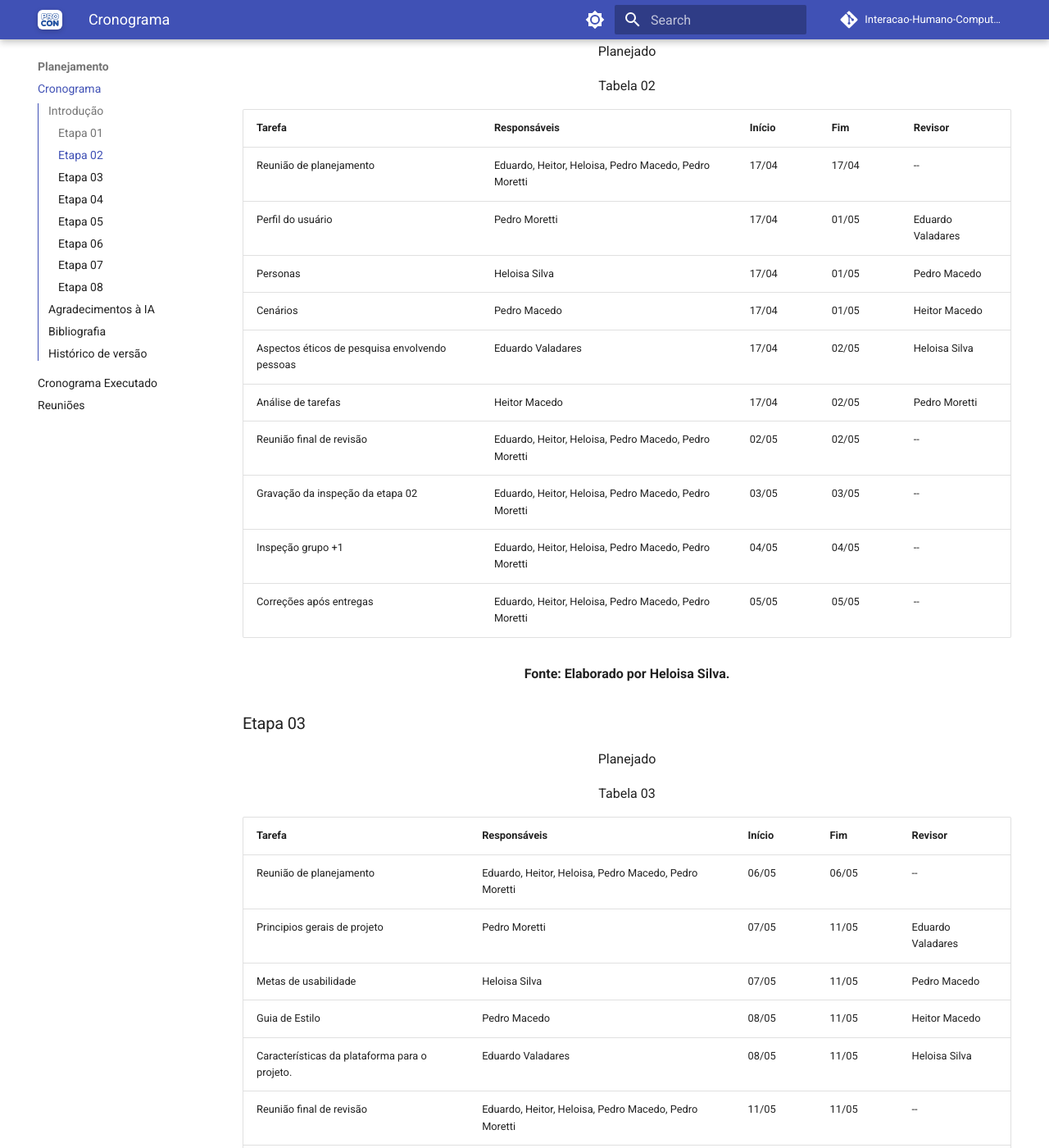
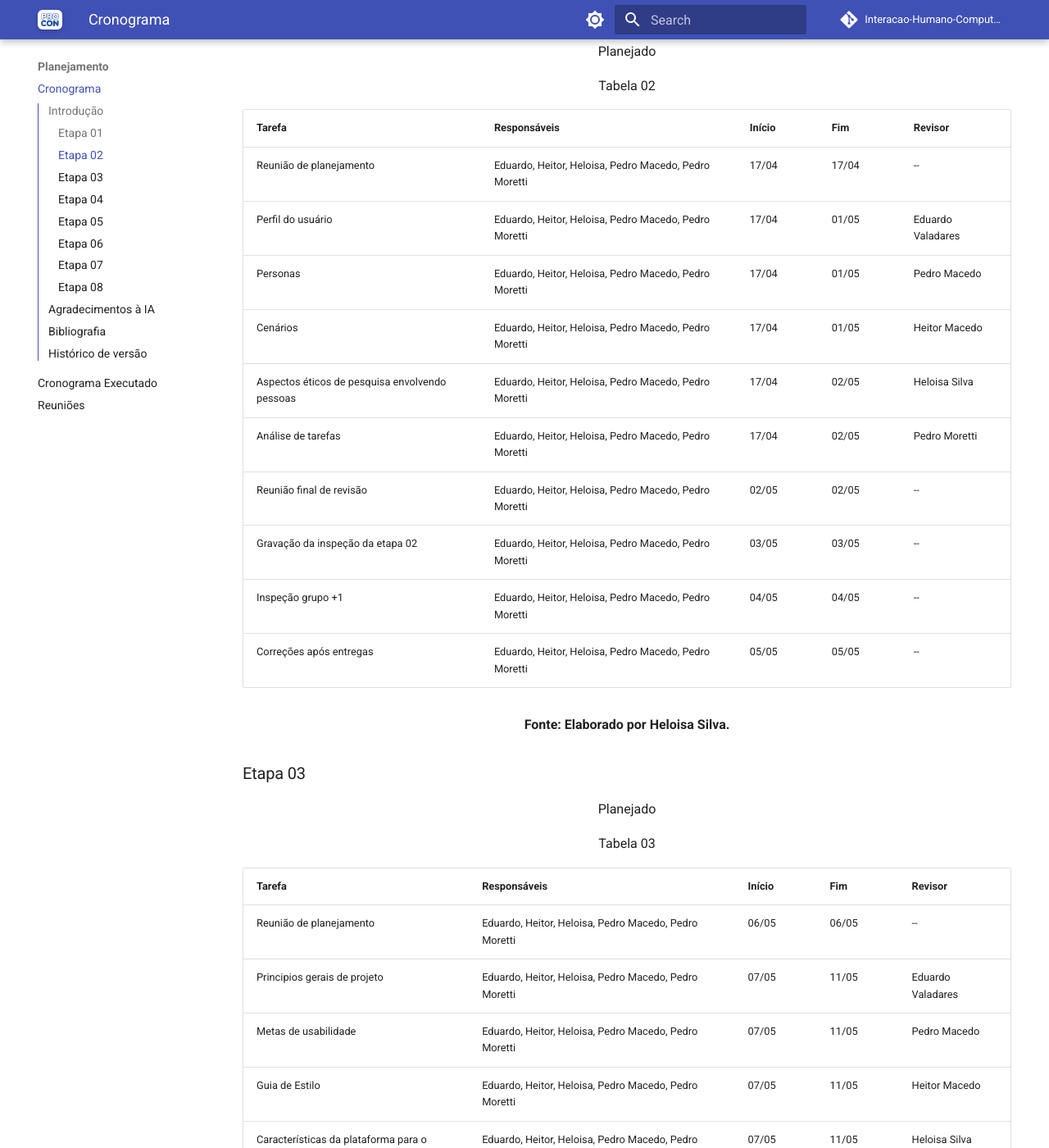
Before and after one commit to Interacao-Humano-Computador/2026.1-Grupo03, an MkDocs documentation site: the page built from docs/planejamento/cronograma.md, in a window 1280 px wide and 1400 px high, scrolled down 1330 px. Shown: the whole window at 82% size. Built offline with MkDocs 1.6.1 and Material for MkDocs 9.7.7, drawn with Linux system fonts in a browser that asks for light colours; comment, search, counter and statistics services are not loaded; some of the changed text lies outside the part shown.

```diff
--- a/docs/planejamento/cronograma.md
+++ b/docs/planejamento/cronograma.md
@@ -37,11 +37,11 @@
 | Tarefa                                         | Responsáveis                                          | Início | Fim   | Revisor           |
 | ---------------------------------------------- | ----------------------------------------------------- | ------ | ----- | ----------------- |
 | Reunião de planejamento                        | Eduardo, Heitor, Heloisa, Pedro Macedo, Pedro Moretti | 17/04  | 17/04 | --                |
-| Perfil do usuário                              | Pedro Moretti                                         | 17/04  | 01/05 | Eduardo Valadares |
-| Personas                                       | Heloisa Silva                                         | 17/04  | 01/05 | Pedro Macedo      |
-| Cenários                                       | Pedro Macedo                                          | 17/04  | 01/05 | Heitor Macedo     |
-| Aspectos éticos de pesquisa envolvendo pessoas | Eduardo Valadares                                     | 17/04  | 02/05 | Heloisa Silva     |
-| Análise de tarefas                             | Heitor Macedo                                         | 17/04  | 02/05 | Pedro Moretti     |
+| Perfil do usuário                              | Eduardo, Heitor, Heloisa, Pedro Macedo, Pedro Moretti | 17/04  | 01/05 | Eduardo Valadares |
+| Personas                                       | Eduardo, Heitor, Heloisa, Pedro Macedo, Pedro Moretti  | 17/04  | 01/05 | Pedro Macedo      |
+| Cenários                                       | Eduardo, Heitor, Heloisa, Pedro Macedo, Pedro Moretti | 17/04  | 01/05 | Heitor Macedo     |
+| Aspectos éticos de pesquisa envolvendo pessoas | Eduardo, Heitor, Heloisa, Pedro Macedo, Pedro Moretti | 17/04  | 02/05 | Heloisa Silva     |
+| Análise de tarefas                             | Eduardo, Heitor, Heloisa, Pedro Macedo, Pedro Moretti | 17/04  | 02/05 | Pedro Moretti     |
 | Reunião final de revisão                       | Eduardo, Heitor, Heloisa, Pedro Macedo, Pedro Moretti | 02/05  | 02/05 | --                |
 | Gravação da inspeção da etapa 02               | Eduardo, Heitor, Heloisa, Pedro Macedo, Pedro Moretti | 03/05  | 03/05 | --                |
 | Inspeção grupo +1                              | Eduardo, Heitor, Heloisa, Pedro Macedo, Pedro Moretti | 04/05  | 04/05 | --                |
@@ -57,10 +57,10 @@
 | Tarefa                                        | Responsáveis                                          | Início | Fim   | Revisor           |
 | --------------------------------------------- | ----------------------------------------------------- | ------ | ----- | ----------------- |
 | Reunião de planejamento                       | Eduardo, Heitor, Heloisa, Pedro Macedo, Pedro Moretti | 06/05  | 06/05 | --                |
-| Principios gerais de projeto                  | Pedro Moretti                                         | 07/05  | 11/05 | Eduardo Valadares |
-| Metas de usabilidade                          | Heloisa Silva                                         | 07/05  | 11/05 | Pedro Macedo      |
-| Guia de Estilo                                | Pedro Macedo                                          | 08/05  | 11/05 | Heitor Macedo     |
-| Características da plataforma para o projeto. | Eduardo Valadares                                     | 08/05  | 11/05 | Heloisa Silva     |
+| Principios gerais de projeto                  | Eduardo, Heitor, Heloisa, Pedro Macedo, Pedro Moretti  | 07/05  | 11/05 | Eduardo Valadares |
+| Metas de usabilidade                          | Eduardo, Heitor, Heloisa, Pedro Macedo, Pedro Moretti | 07/05  | 11/05 | Pedro Macedo      |
+| Guia de Estilo                                | Eduardo, Heitor, Heloisa, Pedro Macedo, Pedro Moretti  | 07/05  | 11/05 | Heitor Macedo     |
+| Características da plataforma para o projeto. | Eduardo, Heitor, Heloisa, Pedro Macedo, Pedro Moretti | 07/05  | 11/05 | Heloisa Silva     |
 | Reunião final de revisão                      | Eduardo, Heitor, Heloisa, Pedro Macedo, Pedro Moretti | 11/05  | 11/05 | --                |
 | Gravação da inspeção da etapa 03              | Eduardo, Heitor, Heloisa, Pedro Macedo, Pedro Moretti | 12/05  | 12/05 | --                |
 | Inspeção grupo +1                             | Eduardo, Heitor, Heloisa, Pedro Macedo, Pedro Moretti | 13/05  | 13/05 | --                |
@@ -76,10 +76,10 @@
 | Tarefa                                                                   | Responsáveis                                          | Início | Fim   | Revisor           |
 | ------------------------------------------------------------------------ | ----------------------------------------------------- | ------ | ----- | ----------------- |
 | Reunião de planejamento                                                  | Eduardo, Heitor, Heloisa, Pedro Macedo, Pedro Moretti | 16/05  | 16/05 | --                |
-| Planejamento da Avaliação do Storyboard                                  | Pedro Moretti                                         | 16/05  | 18/05 | Eduardo Valadares |
-| Planejamento do relato dos resultados da avaliação do Storyboard         | Heloisa Silva                                         | 16/05  | 18/05 | Pedro Macedo      |
-| Planejamento da Avaliação da Análise de tarefas                          | Pedro Macedo                                          | 16/05  | 18/05 | Heitor Macedo     |
-| Planejamento do relato dos resultados da avaliação da Análise de tarefas | Eduardo Valadares                                     | 16/05  | 18/05 | Heloisa Silva     |
+| Planejamento da Avaliação do Storyboard                                  | Eduardo, Heitor, Heloisa, Pedro Macedo, Pedro Moretti | 16/05  | 18/05 | Eduardo Valadares |
+| Planejamento do relato dos resultados da avaliação do Storyboard         | Eduardo, Heitor, Heloisa, Pedro Macedo, Pedro Moretti | 16/05  | 18/05 | Pedro Macedo      |
+| Planejamento da Avaliação da Análise de tarefas                          | Eduardo, Heitor, Heloisa, Pedro Macedo, Pedro Moretti | 16/05  | 18/05 | Heitor Macedo     |
+| Planejamento do relato dos resultados da avaliação da Análise de tarefas | Eduardo, Heitor, Heloisa, Pedro Macedo, Pedro Moretti | 16/05  | 18/05 | Heloisa Silva     |
 | Reunião final de revisão                                                 | Eduardo, Heitor, Heloisa, Pedro Macedo, Pedro Moretti | 18/05  | 18/05 | --                |
 | Gravação da inspeção da etapa 04                                         | Eduardo, Heitor, Heloisa, Pedro Macedo, Pedro Moretti | 19/05  | 19/05 | --                |
 | Inspeção grupo +1                                                        | Eduardo, Heitor, Heloisa, Pedro Macedo, Pedro Moretti | 20/05  | 20/05 | --                |
@@ -95,10 +95,10 @@
 | Tarefa                                                                   | Responsáveis                                          | Início | Fim   | Revisor           |
 | ------------------------------------------------------------------------ | ----------------------------------------------------- | ------ | ----- | ----------------- |
 | Reunião de planejamento                                                  | Eduardo, Heitor, Heloisa, Pedro Macedo, Pedro Moretti | 23/05  | 23/05 | --                |
-| Relato dos resultados do Storyboard                                      | Pedro Moretti                                         | 24/05  | 29/05 | Eduardo Valadares |
-| Relato dos resultados da Análise de tarefas                              | Heloisa Silva                                         | 24/05  | 29/05 | Pedro Macedo      |
-| Planejamento da Avaliação do Protótipo de Papel                          | Pedro Macedo                                          | 24/05  | 30/05 | Heitor Macedo     |
-| Planejamento do relato dos resultados da avaliação do Protótipo de Papel | Eduardo Valadares                                     | 24/05  | 30/05 | Heloisa Silva     |
+| Relato dos resultados do Storyboard                                      | Eduardo, Heitor, Heloisa, Pedro Macedo, Pedro Moretti | 24/05  | 29/05 | Eduardo Valadares |
+| Relato dos resultados da Análise de tarefas                              | Eduardo, Heitor, Heloisa, Pedro Macedo, Pedro Moretti | 24/05  | 29/05 | Pedro Macedo      |
+| Planejamento da Avaliação do Protótipo de Papel                          | Eduardo, Heitor, Heloisa, Pedro Macedo, Pedro Moretti | 24/05  | 30/05 | Heitor Macedo     |
+| Planejamento do relato dos resultados da avaliação do Protótipo de Papel | Eduardo, Heitor, Heloisa, Pedro Macedo, Pedro Moretti | 24/05  | 30/05 | Heloisa Silva     |
 | Reunião final de revisão                                                 | Eduardo, Heitor, Heloisa, Pedro Macedo, Pedro Moretti | 30/05  | 30/05 | --                |
 | Gravação da inspeção da etapa 05                                         | Eduardo, Heitor, Heloisa, Pedro Macedo, Pedro Moretti | 31/05  | 31/05 | --                |
 | Inspeção grupo +1                                                        | Eduardo, Heitor, Heloisa, Pedro Macedo, Pedro Moretti | 01/06  | 01/06 | --                |
@@ -114,9 +114,9 @@
 | Tarefa                                                                             | Responsáveis                                          | Início | Fim   | Revisor           |
 | ---------------------------------------------------------------------------------- | ----------------------------------------------------- | ------ | ----- | ----------------- |
 | Reunião de planejamento                                                            | Eduardo, Heitor, Heloisa, Pedro Macedo, Pedro Moretti | 04/06  | 04/06 | --                |
-| Relato dos resultados do Protótipo de Papel                                        | Pedro Moretti                                         | 05/06  | 06/06 | Eduardo Valadares |
-| Planejamento da Avaliação do protótipo de alta fidelidade                          | Heloisa Silva                                         | 05/06  | 06/06 | Pedro Macedo      |
-| Planejamento do relato dos resultados da avaliação do protótipo de alta fidelidade | Pedro Macedo                                          | 05/06  | 06/06 | Heitor Macedo     |
+| Relato dos resultados do Protótipo de Papel                                        | Eduardo, Heitor, Heloisa, Pedro Macedo, Pedro Moretti | 05/06  | 06/06 | Eduardo Valadares |
+| Planejamento da Avaliação do protótipo de alta fidelidade                          | Eduardo, Heitor, Heloisa, Pedro Macedo, Pedro Moretti | 05/06  | 06/06 | Pedro Macedo      |
+| Planejamento do relato dos resultados da avaliação do protótipo de alta fidelidade | Eduardo, Heitor, Heloisa, Pedro Macedo, Pedro Moretti | 05/06  | 06/06 | Heitor Macedo     |
 | Reunião final de revisão                                                           | Eduardo, Heitor, Heloisa, Pedro Macedo, Pedro Moretti | 06/06  | 06/06 | --                |
 | Gravação da inspeção da etapa 06                                                   | Eduardo, Heitor, Heloisa, Pedro Macedo, Pedro Moretti | 07/06  | 07/06 | --                |
 | Inspeção grupo +1                                                                  | Eduardo, Heitor, Heloisa, Pedro Macedo, Pedro Moretti | 08/06  | 08/06 | --                |
@@ -165,3 +165,4 @@
 | Versão | Data       | Descrição                                                                                                                                                   | Autor   | Revisor |
 | ------ | ---------- | ----------------------------------------------------------------------------------------------------------------------------------------------------------- | ------- | ------- |
 | 1.0    | 09/04/2026 | Criação e atualização do cronograma com as Etapas 01, 02, 04, 05, 06, 07 e 08; preenchimento de tarefas e datas; padronização de títulos por etapa e tabela | Heloisa | Heitor Macedo |
+| 1.1    | 09/04/2026 | Ajustes pós entrega | Heloisa | -- |
```
Also changed, not shown: docs/planejamento/processo-design.md (+15 -9 lines).
